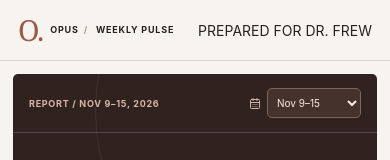
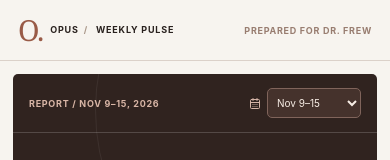
Before and after one commit to amydojo/social-signal, a Next.js app: page /frew in a window 390 px wide. Shown: the top 160 px of the page. Built offline with nearby package versions, Linux system fonts and the light colour scheme.

Commit message:
Polish standalone Weekly Pulse masthead and print styling

```diff
--- a/app/frew/frew.css
+++ b/app/frew/frew.css
@@ -6,8 +6,7 @@
 .executive-brand{display:flex;align-items:center;gap:15px;font-size:11px;font-weight:750;letter-spacing:.16em;white-space:nowrap}
 .executive-logomark{font:36px/.85 Georgia,serif;letter-spacing:-.07em;color:#995b47}
 .executive-word-divider{color:#a99789;margin:0 10px}
-.executive-back{display:inline-flex;align-items:center;gap:8px;color:#5f534b;text-decoration:none;font-size:12px;font-weight:600;white-space:nowrap}
-.executive-back:hover{color:#a1604d}
+.executive-audience{font-size:10px;letter-spacing:.13em;color:#987d70;font-weight:700;white-space:nowrap}
 .executive-main{max-width:1360px;padding:0 clamp(22px,4.5vw,65px) 42px;margin:auto}
 .executive-intro{margin-top:28px;background:#30231f;color:#f8f3ea;border-radius:5px;overflow:hidden;position:relative}
 .executive-intro:after{content:"";position:absolute;top:-180px;right:-150px;width:430px;height:430px;border-radius:50%;border:1px solid #ffffff10;pointer-events:none}
@@ -105,8 +104,7 @@
   .executive-brand{gap:8px;font-size:9px;letter-spacing:.09em}
   .executive-word-divider{margin:0 5px}
   .executive-logomark{font-size:29px}
-  .executive-back{font-size:10px;gap:4px}
-  .executive-back svg{width:13px}
+  .executive-audience{font-size:9px;letter-spacing:.08em}
   .executive-main{padding:0 13px 25px}
   .executive-intro{margin-top:13px}
   .executive-edition{padding:14px 16px}
@@ -143,7 +141,7 @@
 @media print{
   .executive-shell{background:white}
   .executive-masthead{border:0;height:42px}
-  .executive-back,.executive-week-control,.executive-detail-controls,.executive-bottom{display:none!important}
+  .executive-week-control,.executive-detail-controls,.executive-bottom{display:none!important}
   .executive-intro{margin-top:5px;-webkit-print-color-adjust:exact;print-color-adjust:exact}
   .executive-main{max-width:none;padding:0 8mm}
   .executive-hero-grid{padding:24px}
```
